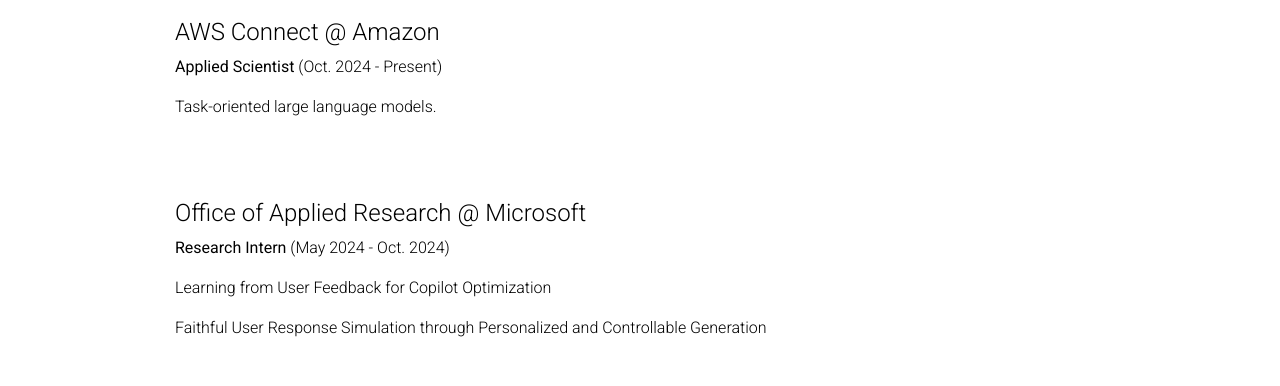
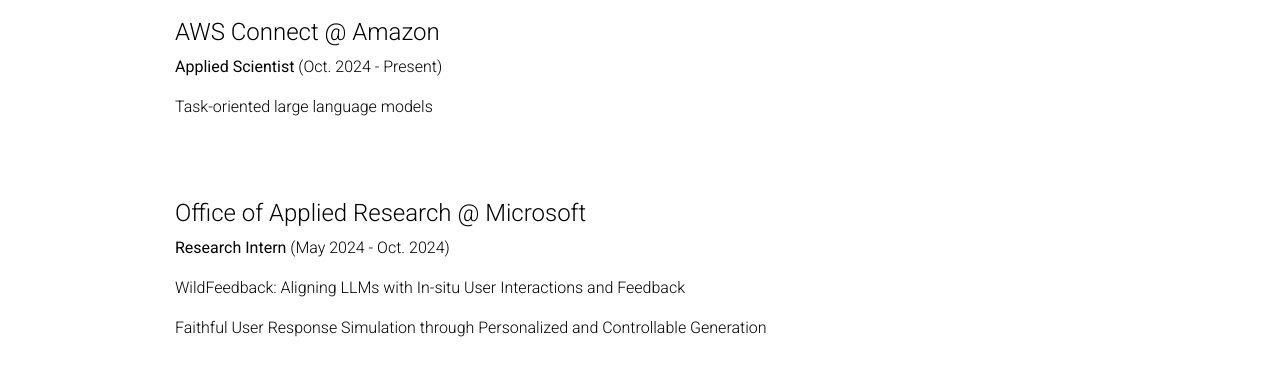
Before and after one commit to Edillower/edillower.github.io, a Jekyll site: the page built from _pages/experience.md, in a window 1280 px wide and 900 px high. Shown: the part 167-553 px from the top of the window. Built offline with Jekyll 4.4.1, drawn with Linux system fonts in a browser that asks for light colours; comment, search, counter and statistics services are not loaded; a style sheet for code colours, icons or effects is not loaded.

Commit message:
Update experience.md

```diff
--- a/_pages/experience.md
+++ b/_pages/experience.md
@@ -12,7 +12,7 @@ inline: true
 
 <b>Applied Scientist</b> (Oct. 2024 - Present)
 
-Task-oriented large language models.
+Task-oriented large language models
 
 <br />
 <br />
@@ -21,7 +21,7 @@ Task-oriented large language models.
 
 <b>Research Intern</b> (May 2024 - Oct. 2024)
 
-Learning from User Feedback for Copilot Optimization
+WildFeedback: Aligning LLMs with In-situ User Interactions and Feedback
 
 Faithful User Response Simulation through Personalized and Controllable Generation
 
```
